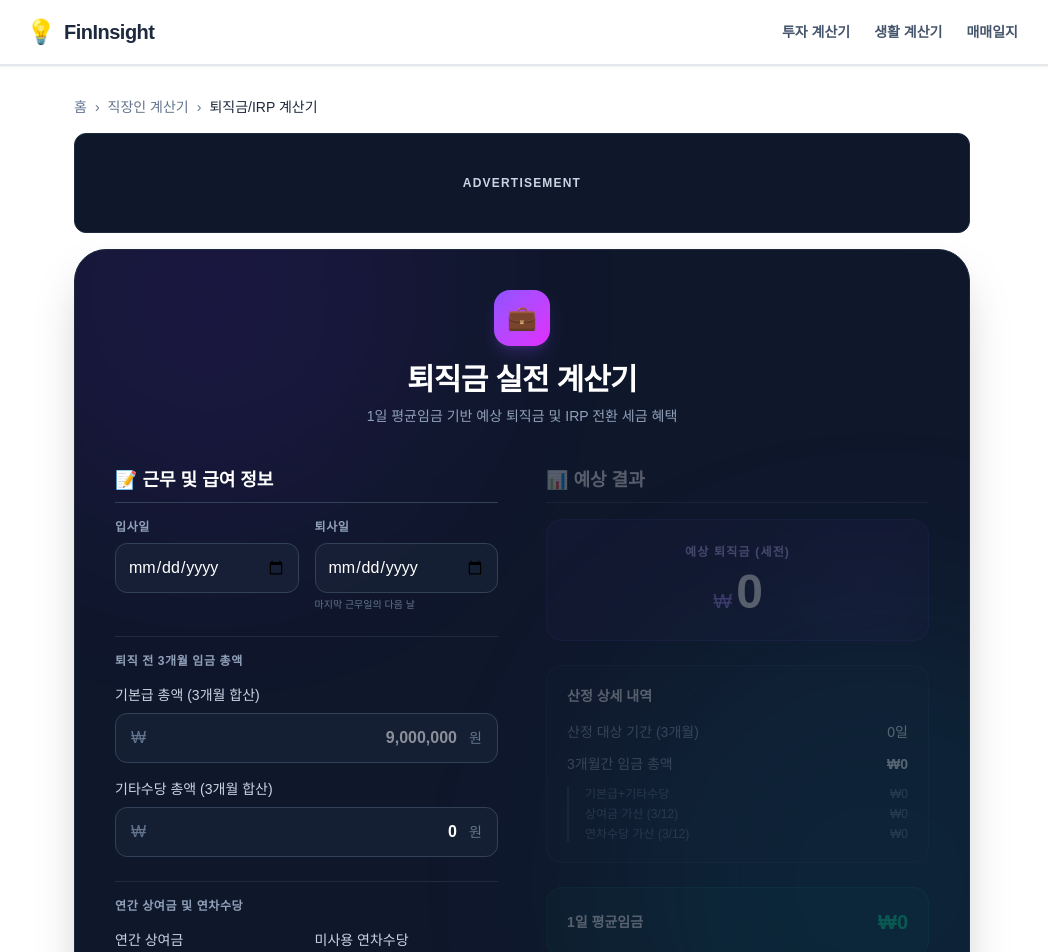
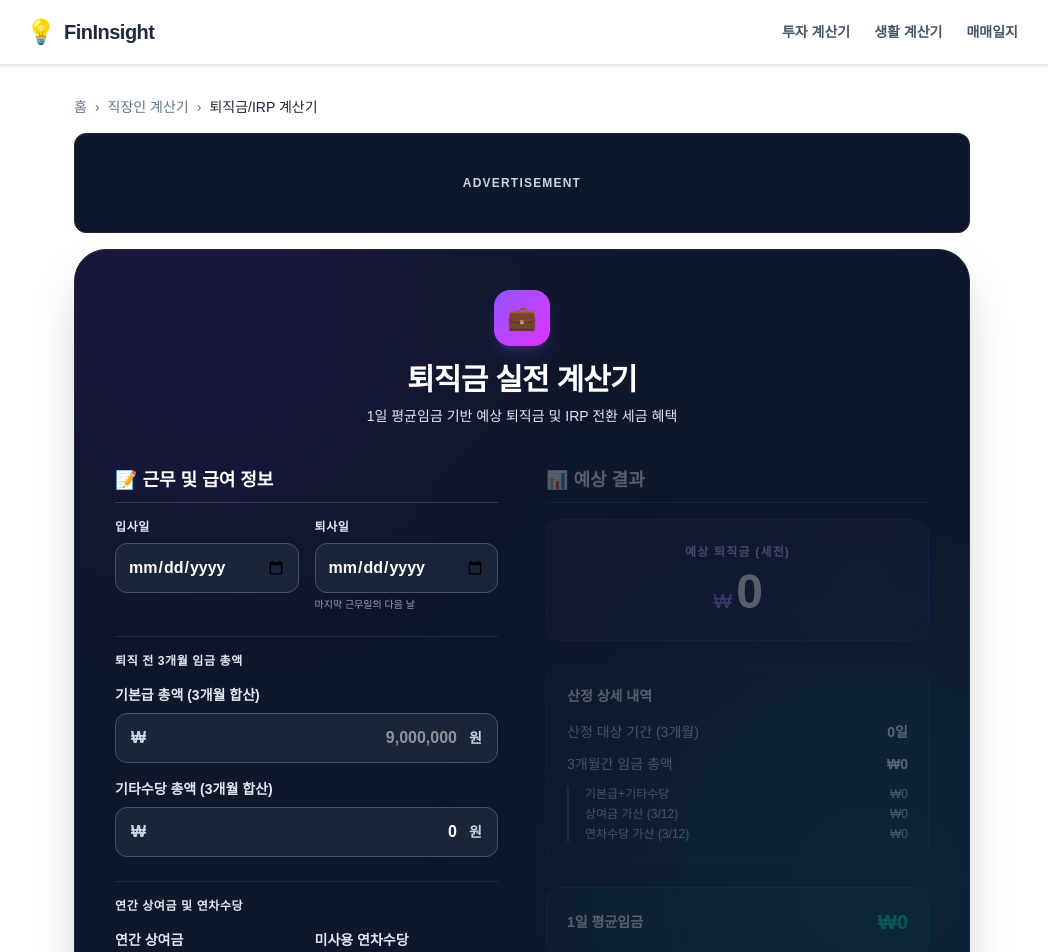
Before and after one commit to duke3736-collab/fin-insight, a Next.js app: page /calculators/severance in a window 1280 px wide. Shown: the top 952 px of the page, without its empty margins (118-1166 px from the left). Built offline with nearby package versions, Linux system fonts and the light colour scheme.

Commit message:
style: Improve text contrast for Severance calculator dark mode

```diff
--- a/src/app/calculators/severance/page.tsx
+++ b/src/app/calculators/severance/page.tsx
@@ -137,7 +137,7 @@ export default function SeveranceCalculatorPage() {
             <h1 className="text-2xl md:text-3xl font-extrabold text-white mb-2 tracking-tight">
               퇴직금 실전 계산기
             </h1>
-            <p className="text-slate-400 text-sm">
+            <p className="text-slate-200 text-sm font-medium">
               1일 평균임금 기반 예상 퇴직금 및 IRP 전환 세금 혜택
             </p>
           </div>
@@ -149,23 +149,23 @@ export default function SeveranceCalculatorPage() {
 
               <div className="grid grid-cols-2 gap-4">
                 <div>
-                  <label className="block text-xs font-semibold text-slate-400 mb-2 uppercase tracking-wider">입사일</label>
+                  <label className="block text-xs font-bold text-slate-200 mb-2 uppercase tracking-wider">입사일</label>
                   <input
                     type="date"
                     value={joinDate}
                     onChange={(e) => setJoinDate(e.target.value)}
-                    className="w-full bg-slate-800/50 border border-slate-700 rounded-xl p-3 text-white outline-none focus:border-violet-500 transition-colors"
+                    className="w-full bg-slate-800/80 border border-slate-600 rounded-xl p-3 text-white font-bold outline-none focus:border-violet-400 transition-colors"
                   />
                 </div>
                 <div>
-                  <label className="block text-xs font-semibold text-slate-400 mb-2 uppercase tracking-wider">퇴사일</label>
+                  <label className="block text-xs font-bold text-slate-200 mb-2 uppercase tracking-wider">퇴사일</label>
                   <input
                     type="date"
                     value={leaveDate}
                     onChange={(e) => setLeaveDate(e.target.value)}
-                    className="w-full bg-slate-800/50 border border-slate-700 rounded-xl p-3 text-white outline-none focus:border-violet-500 transition-colors"
+                    className="w-full bg-slate-800/80 border border-slate-600 rounded-xl p-3 text-white font-bold outline-none focus:border-violet-400 transition-colors"
                   />
-                  <p className="text-[10px] text-slate-500 mt-1">마지막 근무일의 다음 날</p>
+                  <p className="text-[10px] text-slate-400 mt-1">마지막 근무일의 다음 날</p>
                 </div>
               </div>
 
@@ -176,58 +176,58 @@ export default function SeveranceCalculatorPage() {
               )}
 
               <div className="space-y-4 pt-4 border-t border-slate-700/50">
-                <h3 className="text-xs font-semibold text-slate-400 uppercase tracking-wider">퇴직 전 3개월 임금 총액</h3>
+                <h3 className="text-xs font-bold text-slate-200 uppercase tracking-wider">퇴직 전 3개월 임금 총액</h3>
 
                 <div>
-                  <label className="block text-sm text-slate-300 mb-2">기본급 총액 (3개월 합산)</label>
+                  <label className="block text-sm font-bold text-slate-200 mb-2">기본급 총액 (3개월 합산)</label>
                   <div className="relative">
-                    <span className="absolute left-4 top-1/2 -translate-y-1/2 text-slate-500">₩</span>
+                    <span className="absolute left-4 top-1/2 -translate-y-1/2 text-slate-300 font-bold">₩</span>
                     <input
                       type="text"
                       value={basicPayStr}
                       onChange={handleCurrencyChange(setBasicPayStr)}
                       placeholder="9,000,000"
-                      className="w-full bg-slate-800/50 border border-slate-700 rounded-xl py-3 pl-10 pr-10 text-white font-semibold outline-none focus:border-violet-500 text-right transition-colors"
+                      className="w-full bg-slate-800/80 border border-slate-600 rounded-xl py-3 pl-10 pr-10 text-white font-bold outline-none focus:border-violet-400 text-right transition-colors"
                     />
-                    <span className="absolute right-4 top-1/2 -translate-y-1/2 text-slate-500 text-sm">원</span>
+                    <span className="absolute right-4 top-1/2 -translate-y-1/2 text-slate-300 font-bold text-sm">원</span>
                   </div>
                 </div>
 
                 <div>
-                  <label className="block text-sm text-slate-300 mb-2">기타수당 총액 (3개월 합산)</label>
+                  <label className="block text-sm font-bold text-slate-200 mb-2">기타수당 총액 (3개월 합산)</label>
                   <div className="relative">
-                    <span className="absolute left-4 top-1/2 -translate-y-1/2 text-slate-500">₩</span>
+                    <span className="absolute left-4 top-1/2 -translate-y-1/2 text-slate-300 font-bold">₩</span>
                     <input
                       type="text"
                       value={otherPayStr}
                       onChange={handleCurrencyChange(setOtherPayStr)}
-                      className="w-full bg-slate-800/50 border border-slate-700 rounded-xl py-3 pl-10 pr-10 text-white font-semibold outline-none focus:border-violet-500 text-right transition-colors"
+                      className="w-full bg-slate-800/80 border border-slate-600 rounded-xl py-3 pl-10 pr-10 text-white font-bold outline-none focus:border-violet-400 text-right transition-colors"
                     />
-                    <span className="absolute right-4 top-1/2 -translate-y-1/2 text-slate-500 text-sm">원</span>
+                    <span className="absolute right-4 top-1/2 -translate-y-1/2 text-slate-300 font-bold text-sm">원</span>
                   </div>
                 </div>
               </div>
 
               <div className="space-y-4 pt-4 border-t border-slate-700/50">
-                <h3 className="text-xs font-semibold text-slate-400 uppercase tracking-wider">연간 상여금 및 연차수당</h3>
+                <h3 className="text-xs font-bold text-slate-200 uppercase tracking-wider">연간 상여금 및 연차수당</h3>
 
                 <div className="grid grid-cols-2 gap-4">
                   <div>
-                    <label className="block text-sm text-slate-300 mb-2">연간 상여금</label>
+                    <label className="block text-sm font-bold text-slate-200 mb-2">연간 상여금</label>
                     <input
                       type="text"
                       value={annualBonusStr}
                       onChange={handleCurrencyChange(setAnnualBonusStr)}
-                      className="w-full bg-slate-800/50 border border-slate-700 rounded-xl p-3 text-white font-semibold outline-none focus:border-violet-500 text-right"
+                      className="w-full bg-slate-800/80 border border-slate-600 rounded-xl p-3 text-white font-bold outline-none focus:border-violet-400 text-right"
                     />
                   </div>
                   <div>
-                    <label className="block text-sm text-slate-300 mb-2">미사용 연차수당</label>
+                    <label className="block text-sm font-bold text-slate-200 mb-2">미사용 연차수당</label>
                     <input
                       type="text"
                       value={leavePayStr}
                       onChange={handleCurrencyChange(setLeavePayStr)}
-                      className="w-full bg-slate-800/50 border border-slate-700 rounded-xl p-3 text-white font-semibold outline-none focus:border-violet-500 text-right"
+                      className="w-full bg-slate-800/80 border border-slate-600 rounded-xl p-3 text-white font-bold outline-none focus:border-violet-400 text-right"
                     />
                   </div>
                 </div>
@@ -264,24 +264,24 @@ export default function SeveranceCalculatorPage() {
               <div className="bg-slate-800/40 border border-slate-700/50 rounded-2xl p-5">
                 <h3 className="text-sm font-bold text-white mb-4">산정 상세 내역</h3>
                 <div className="space-y-3">
-                  <div className="flex justify-between items-center text-sm">
-                    <span className="text-slate-400">산정 대상 기간 (3개월)</span>
-                    <span className="text-white font-medium">{formatNumber(targetPeriodDays)}일</span>
+                  <div className="flex justify-between items-center text-sm font-medium">
+                    <span className="text-slate-300">산정 대상 기간 (3개월)</span>
+                    <span className="text-white font-bold">{formatNumber(targetPeriodDays)}일</span>
                   </div>
-                  <div className="flex justify-between items-center text-sm">
-                    <span className="text-slate-400">3개월간 임금 총액</span>
+                  <div className="flex justify-between items-center text-sm font-medium">
+                    <span className="text-slate-300">3개월간 임금 총액</span>
                     <span className="text-white font-bold">₩{formatNumber(totalTargetWage)}</span>
                   </div>
-                  <div className="pl-4 space-y-1 mt-2 border-l-2 border-slate-700 text-xs">
-                    <div className="flex justify-between items-center text-slate-500">
+                  <div className="pl-4 space-y-1 mt-2 border-l-2 border-slate-600 text-xs font-medium">
+                    <div className="flex justify-between items-center text-slate-300">
                       <span>기본급+기타수당</span>
                       <span>₩{formatNumber(totalBasePay)}</span>
                     </div>
-                    <div className="flex justify-between items-center text-slate-500">
+                    <div className="flex justify-between items-center text-slate-300">
                       <span>상여금 가산 (3/12)</span>
                       <span>₩{formatNumber(bonusCalc)}</span>
                     </div>
-                    <div className="flex justify-between items-center text-slate-500">
+                    <div className="flex justify-between items-center text-slate-300">
                       <span>연차수당 가산 (3/12)</span>
                       <span>₩{formatNumber(leaveCalc)}</span>
                     </div>
@@ -294,7 +294,7 @@ export default function SeveranceCalculatorPage() {
                 <span className="text-xl font-black text-emerald-400">₩{formatNumber(avgDailyWage)}</span>
               </div>
 
-              <div className="text-center text-[11px] text-slate-500 bg-slate-800/30 p-3 rounded-lg border border-slate-800/50">
+              <div className="text-center text-xs font-bold text-slate-300 bg-slate-800/50 p-3 rounded-lg border border-slate-700">
                 계산 공식: 1일 평균임금 × 30일 × (총 재직일수 ÷ 365)
               </div>
 
```
